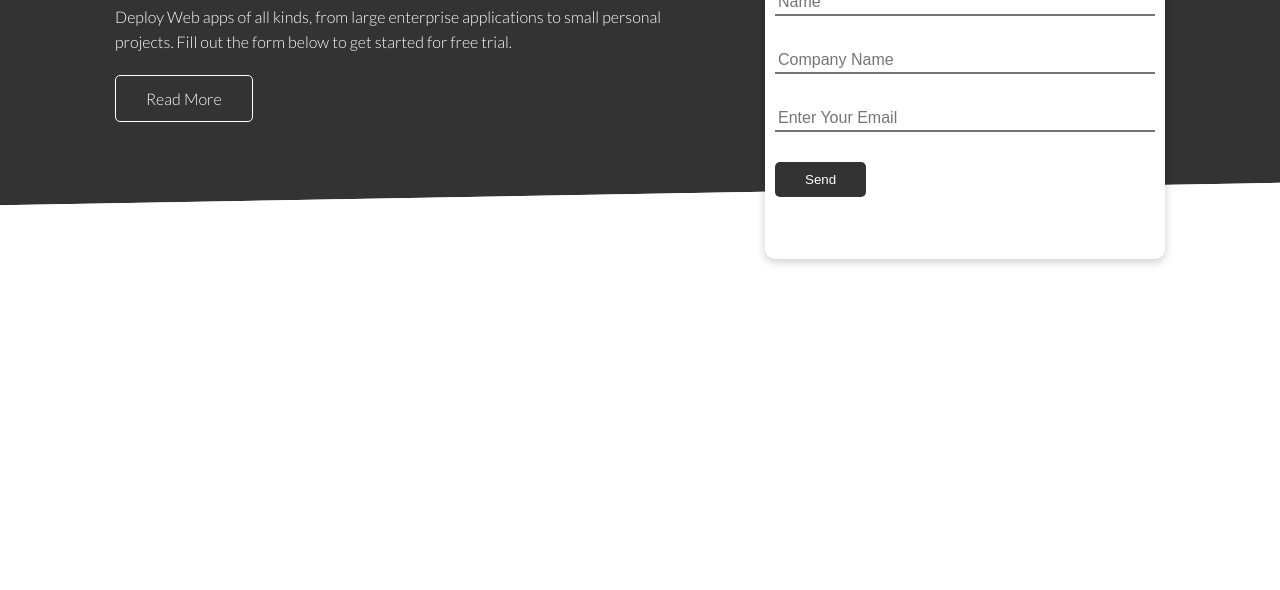
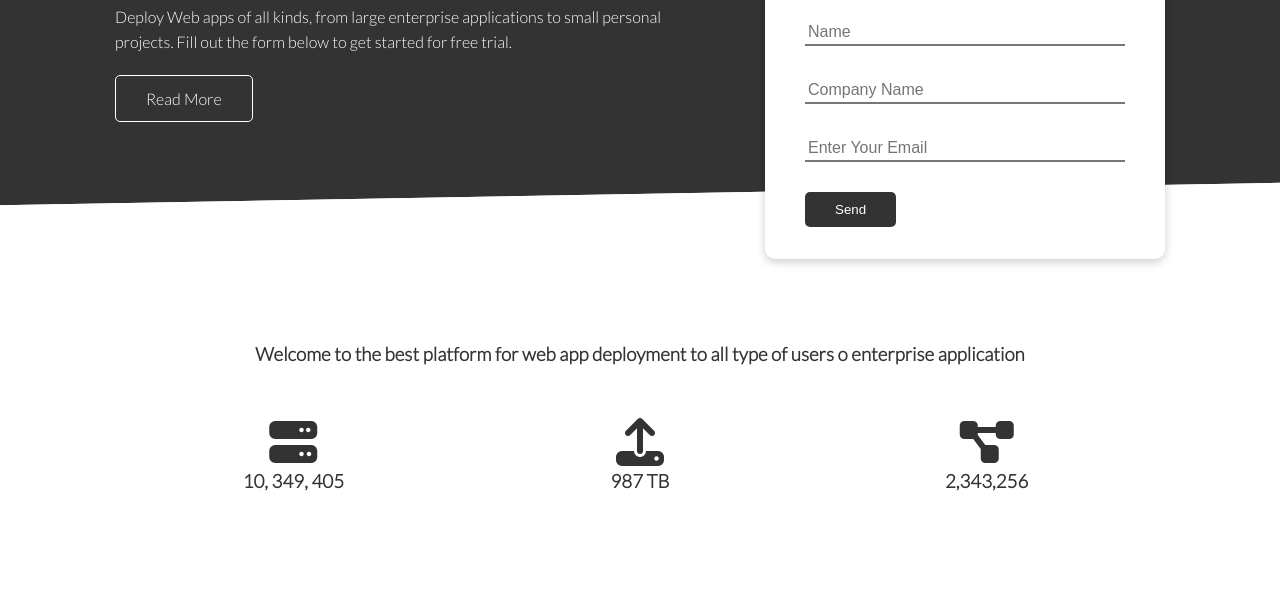
Before and after one commit to EmanueleZii/FakeWebSiteDeployCloudHosting-, a plain HTML site: page index.html in a window 1280 px wide. Shown: the part 246-836 px from the top of the page. Before the commit the page ends 800 px from the top, so only its background shows below. Drawn offline with Linux system fonts and the light colour scheme.

Commit message:
utilities.css

```diff
--- a/css/style.css
+++ b/css/style.css
@@ -144,54 +144,12 @@ img{
 
 }
 
-/* Utilities */
-
-.container{
-    max-width: 1100px;
-    margin: 0 auto;
-    overflow: auto;
-    padding: 0 40px;
+/* Stats */
+.stats{
+    padding-top: 100px;
+    color: #333;
 }
 
-.card {
-    background-color: var(--text-color);
-    color: var(--primary-color);
-    border-radius: 10px;
-    box-shadow: 0 3px 10px rgba(0,0,0,0.2);
-    padding: 10px;
+.stats h3 {
+    color:#333;
 }
-
-.btn{
-    display: inline-block;
-    padding: 10px 30px;
-    cursor: pointer;
-    background: var(--primary-color);
-    color: var(--text-color);
-    border: none;
-    border-radius: 5px;
-}
-
-.btn-outline {
-    background-color: transparent;
-    border: 1px #fff solid;
-}
-
-.btn:hover{
-    transform: scale(0.98);
-}
-
-.flex{
-    display: flex;
-    justify-content: center;
-    align-items: center;
-    height: 100%;
-}
-
-.grid{
-    display: grid;
-    grid-template-columns: repeat(2, 1fr);
-    gap: 20px;
-    justify-content: center;
-    align-items: center;
-    height: 100%;
-}
--- a/css/utilities.css
+++ b/css/utilities.css
@@ -0,0 +1,79 @@
+
+.container{
+    max-width: 1100px;
+    margin: 0 auto;
+    overflow: auto;
+    padding: 0 40px;
+}
+
+.card {
+    background-color: var(--text-color);
+    color: var(--primary-color);
+    border-radius: 10px;
+    box-shadow: 0 3px 10px rgba(0,0,0,0.2);
+    padding: 10px;
+}
+
+.btn{
+    display: inline-block;
+    padding: 10px 30px;
+    cursor: pointer;
+    background: var(--primary-color);
+    color: var(--text-color);
+    border: none;
+    border-radius: 5px;
+}
+
+.btn-outline {
+    background-color: transparent;
+    border: 1px #fff solid;
+}
+
+.btn:hover{
+    transform: scale(0.98);
+}
+
+.text-center{
+    text-align: center;
+}
+
+.flex{
+    display: flex;
+    justify-content: center;
+    align-items: center;
+    height: 100%;
+}
+
+.grid{
+    display: grid;
+    grid-template-columns: repeat(2, 1fr);
+    gap: 20px;
+    justify-content: center;
+    align-items: center;
+    height: 100%;
+}
+
+.grid-3{
+    grid-template-columns: repeat(3, 1fr);
+}
+
+/*Margin*/
+
+.my-1{
+    margin: 1rem 0;
+}
+
+.my-2{
+    margin: 1.5rem 0;
+}
+.my-3{
+    margin: 2rem 0;
+}
+
+.my-4{
+    margin: 3rem 0;
+}
+
+.my-5{
+    margin: 4rem 0;
+}
--- a/index.html
+++ b/index.html
@@ -5,6 +5,7 @@
     <meta name="viewport" content="width=device-width, initial-scale=1.0">
     <title>Deploy WebSite</title>
     <link rel="stylesheet" href="https://cdnjs.cloudflare.com/ajax/libs/font-awesome/6.7.2/css/all.min.css" integrity="sha512-Evv84Mr4kqVGRNSgIGL/F/aIDqQb7xQ2vcrdIwxfjThSH8CSR7PBEakCr51Ck+w+/U6swU2Im1vVX0SVk9ABhg==" crossorigin="anonymous" referrerpolicy="no-referrer" />
+    <link rel="stylesheet" href="./css/utilities.css">
     <link rel="stylesheet" href="./css/style.css">
 </head>
 <body>
@@ -62,7 +63,28 @@
     <!-- Stats -->
      <section class="stats">
         <div class="container">
+            <h3 class="stats-heading text-center my-1">
+               Welcome to the best platform for web app deployment to
+               all type of users o enterprise application
+            </h3>
 
+            <div class="grid grid-3 text-center my-4">
+                <div>
+                    <i class="fa fa-server fa-3x"></i>
+                    <h3>10, 349, 405</h3>
+                    <p class="text-secondary">Deployments</p>
+                </div>
+                <div>
+                    <i class="fa fa-upload fa-3x"></i>
+                    <h3>987 TB</h3>
+                    <p class="text-secondary">Published</p>
+                </div>
+                <div>
+                    <i class="fa fa-project-diagram fa-3x"></i>
+                    <h3>2,343,256</h3>
+                    <p class="text-secondary">Projects</p>
+                </div>
+            </div>
         </div>
      </section>
 
```
